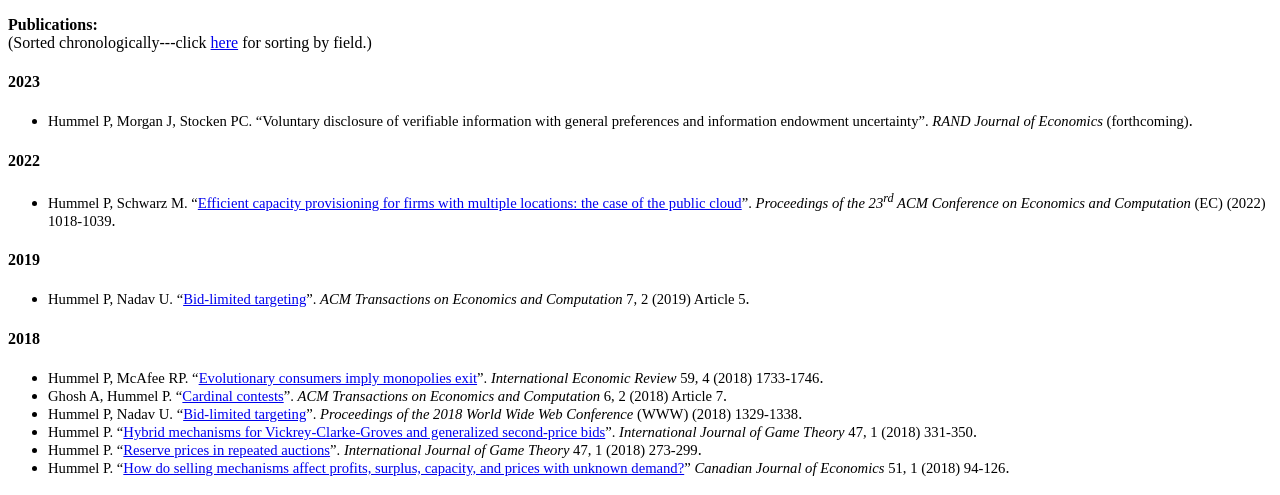
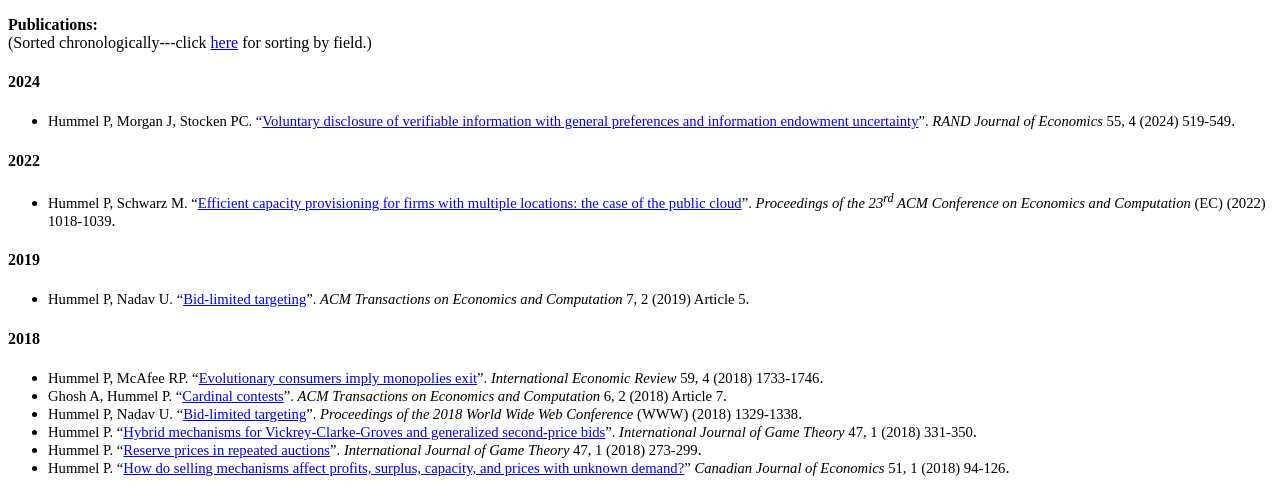
Before and after one commit to patrickhummelecon/patrickhummelecon.github.io, a plain HTML site: page chronology.html in a window 1280 px wide. Shown: the part 303-798 px from the top of the page. Drawn offline with Linux system fonts and the light colour scheme.

Commit message:
Update link to RAND paper

```diff
--- a/chronology.html
+++ b/chronology.html
@@ -31,11 +31,11 @@
 <b>Publications:</b>
 <br> (Sorted chronologically---click <a href="index.html">here</a> for sorting by field.)
 
-<H4>2023</H4>
+<H4>2024</H4>
 
 <ul>
 
-<li> <span style='font-size:11.0pt'>Hummel P, Morgan J, Stocken PC.&nbsp;“Voluntary disclosure of verifiable information with general preferences and information endowment uncertainty”. <i>RAND Journal of Economics</i> (forthcoming)</span>.
+<li> <span style='font-size:11.0pt'>Hummel P, Morgan J, Stocken PC.&nbsp;“<a href="https://onlinelibrary.wiley.com/doi/abs/10.1111/1756-2171.12483">Voluntary disclosure of verifiable information with general preferences and information endowment uncertainty</a>”. <i>RAND Journal of Economics</i> 55, 4 (2024) 519-549</span>.
 
 </ul>
 
@@ -301,7 +301,7 @@
 <br>
 <br>
 
-<i>Last updated February 2023.</i>
+<i>Last updated July 2025.</i>
 
 </div>
 
```
